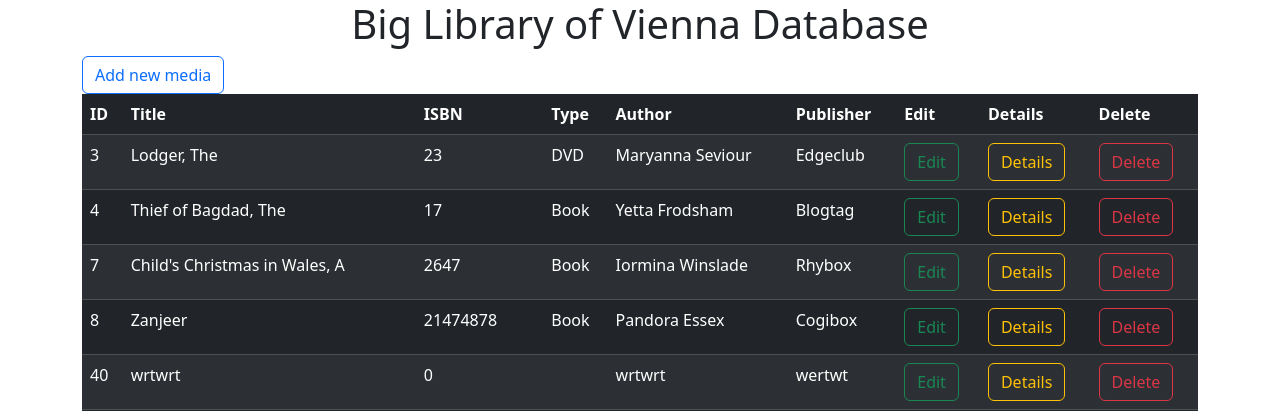
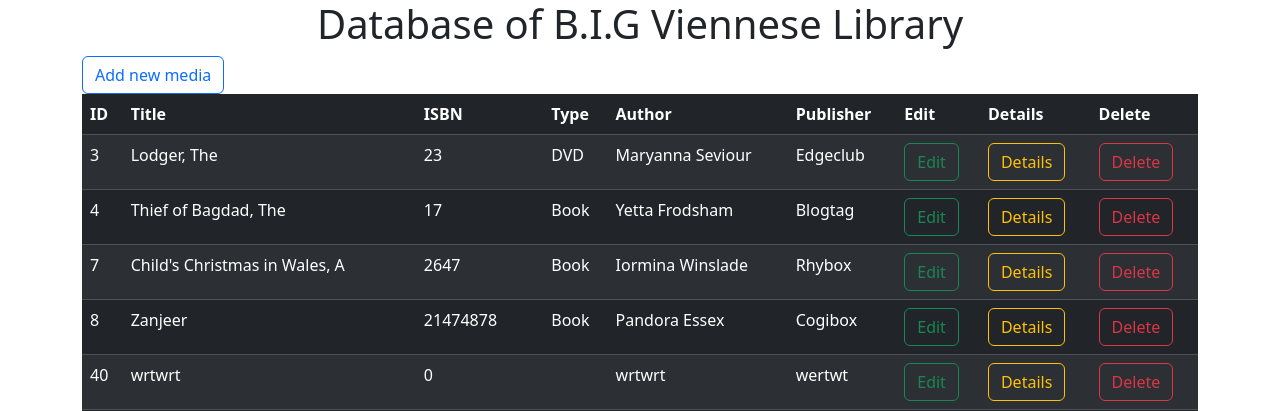
Before and after one commit to Arnaldo1990/BE18-CR4-ArnaldoBismarques, a PHP site: page / in a window 1280 px wide. Shown: the top 411 px of the page. Run offline with PHP 8.4, Linux system fonts and the light colour scheme; data comes from the database, SQL or seed files in the repository.

Commit message:
finished

```diff
--- a/index.php
+++ b/index.php
@@ -49,7 +49,7 @@ if(mysqli_num_rows($result) > 0){
 
 <body>
     <header>
-<h1 class="text-center">Big Library of Vienna Database</h1>
+<h1 class="text-center">Database of B.I.G Viennese Library</h1>
 
 
 <div class="container">
```
